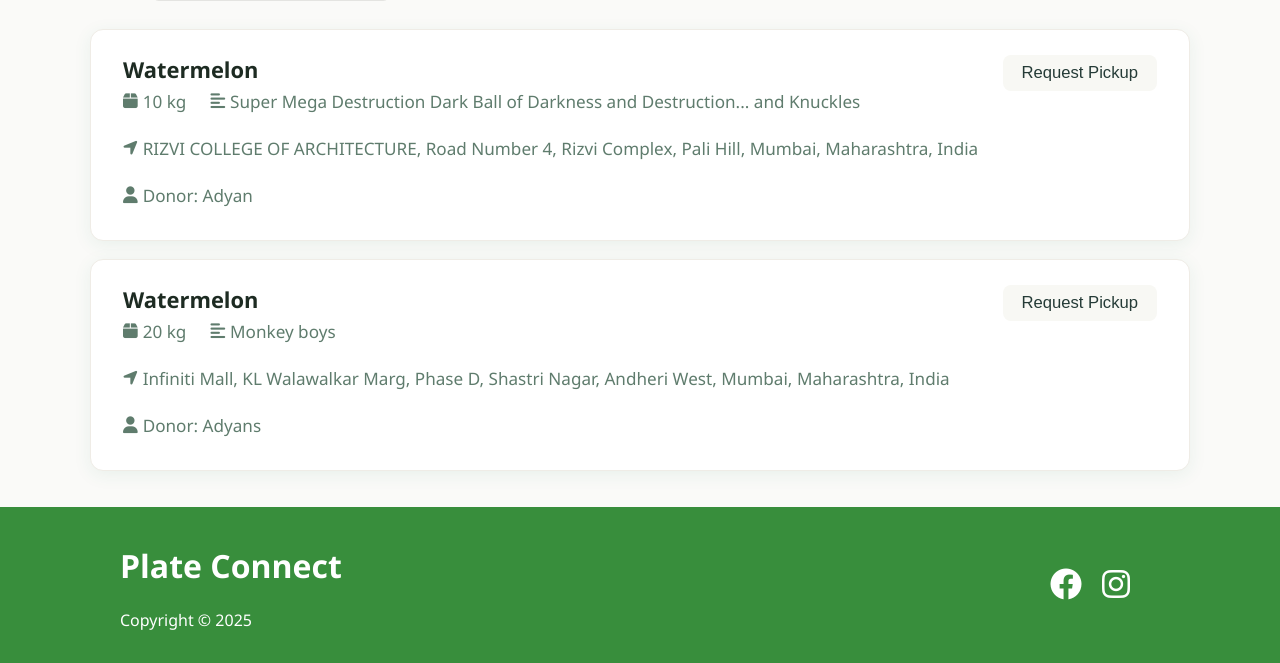
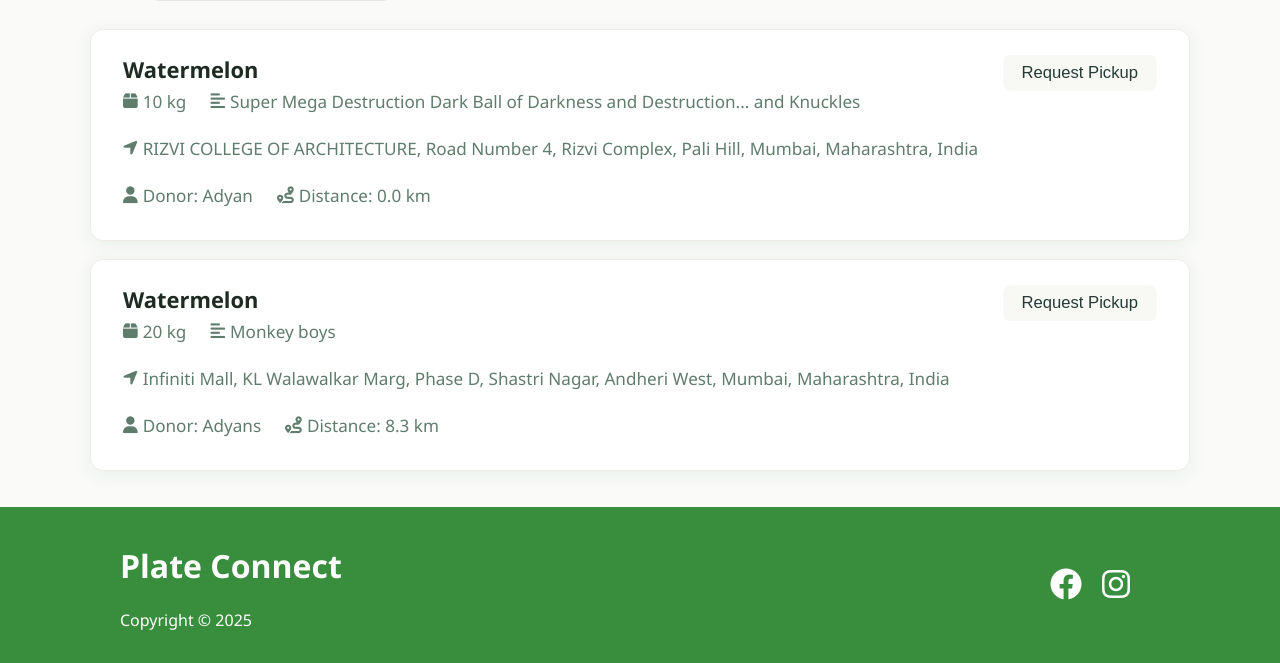
Before and after one commit to adyan5786/Plate-Connect, a Flask app: page /ngo_dashboard in a window 1280 px wide. Shown: the part 316-979 px from the top of the page. Run offline with Flask 3, Linux system fonts and the light colour scheme; a user stored in the database is signed in.

Commit message:
Added a feature in ngo_dashboard to show the distance between the ngo and the donor

```diff
--- a/app.py
+++ b/app.py
@@ -3,6 +3,7 @@ from flask_sqlalchemy import SQLAlchemy
 from werkzeug.security import generate_password_hash, check_password_hash
 import os
 from dotenv import load_dotenv
+from math import radians, cos, sin, asin, sqrt
 
 load_dotenv()
 GOOGLE_MAPS_API_KEY = os.environ.get("GOOGLE_MAPS_API_KEY")
@@ -10,6 +11,18 @@ app = Flask(__name__)
 app.secret_key = "your_secret_key"
 app.config["SQLALCHEMY_DATABASE_URI"] = "sqlite:///food_platform.db"
 db = SQLAlchemy(app)
+
+
+def haversine(lat1, lon1, lat2, lon2):
+    # convert decimal degrees to radians
+    lon1, lat1, lon2, lat2 = map(radians, [lon1, lat1, lon2, lat2])
+    # haversine formula
+    dlon = lon2 - lon1
+    dlat = lat2 - lat1
+    a = sin(dlat / 2) ** 2 + cos(lat1) * cos(lat2) * sin(dlon / 2) ** 2
+    c = 2 * asin(sqrt(a))
+    r = 6371  # Radius of earth in kilometers
+    return round(c * r, 2)
 
 
 # User Table: Donor or NGO/Shelter
@@ -297,28 +310,77 @@ def ngo_dashboard():
     if not ngo_id:
         return redirect(url_for("login"))
 
+    ngo = User.query.get(ngo_id)
     approved_listing_ids = [
         h.listing_id for h in History.query.filter_by(status="approved").all()
     ]
     requested_listing_ids = [
         req.listing_id for req in Request.query.filter_by(ngo_id=ngo_id).all()
     ]
-    listings = Listing.query.filter(
+    listings_query = Listing.query.filter(
         ~Listing.id.in_(requested_listing_ids + approved_listing_ids)
     ).all()
 
-    # Pending requests from Request table
-    pending_requests = (
+    # Available Donations - with distance
+    listings = []
+    for listing in listings_query:
+        donor = User.query.get(listing.donor_id)
+        distance = None
+        if (
+            donor
+            and donor.latitude
+            and donor.longitude
+            and ngo.latitude
+            and ngo.longitude
+        ):
+            distance = haversine(
+                ngo.latitude, ngo.longitude, donor.latitude, donor.longitude
+            )
+        listings.append({"listing": listing, "donor": donor, "distance": distance})
+
+    # My Requests
+    pending_requests_query = (
         Request.query.filter_by(ngo_id=ngo_id)
         .join(Listing, Request.listing_id == Listing.id)
         .add_entity(Listing)
         .all()
     )
+    pending_requests = []
+    for req, listing in pending_requests_query:
+        donor = User.query.get(listing.donor_id)
+        distance = None
+        if (
+            donor
+            and donor.latitude
+            and donor.longitude
+            and ngo.latitude
+            and ngo.longitude
+        ):
+            distance = haversine(
+                ngo.latitude, ngo.longitude, donor.latitude, donor.longitude
+            )
+        pending_requests.append((req, listing, donor, distance))
 
-    # Approved/rejected requests from History table
-    my_history = History.query.filter(
+    # My History
+    my_history_query = History.query.filter(
         History.ngo_id == ngo_id, History.status.in_(["approved", "rejected"])
     ).all()
+    my_history = []
+    for h in my_history_query:
+        donor = User.query.get(h.donor_id)
+        distance = None
+        if (
+            donor
+            and donor.latitude
+            and donor.longitude
+            and ngo.latitude
+            and ngo.longitude
+        ):
+            distance = haversine(
+                ngo.latitude, ngo.longitude, donor.latitude, donor.longitude
+            )
+        h.donor = donor  # for template compatibility
+        my_history.append((h, donor, distance))
 
     return render_template(
         "ngo_dashboard.html",
--- a/templates/donor_dashboard.html
+++ b/templates/donor_dashboard.html
@@ -113,6 +113,8 @@
                             <span><i class="fa fa-align-left icon"></i> {{ entry.listing.description }}</span>
                             <span class="pickup-requester"><i class="fa fa-user icon"></i> Requested by: {{
                                 entry.ngo.name }}</span>
+                            <span class="pickup-requester"><i class="fa fa-location-arrow icon"></i> NGO Address: {{
+                                entry.ngo.address }}</span>
                         </div>
                     </div>
                     <div class="listing-actions">
--- a/templates/ngo_dashboard.html
+++ b/templates/ngo_dashboard.html
@@ -47,19 +47,23 @@
                     </select>
                 </div>
                 {% if listings %}
-                {% for listing in listings %}
-                <div class="listing-card" data-id="{{ listing.id }}">
+                {% for item in listings %}
+                <div class="listing-card" data-id="{{ item.listing.id }}">
                     <div class="listing-details">
-                        <div class="listing-title">{{ listing.food_type }}</div>
+                        <div class="listing-title">{{ item.listing.food_type }}</div>
                         <div class="listing-meta">
-                            <span><i class="fa fa-box icon"></i> {{ listing.quantity }}</span>
-                            <span><i class="fa fa-align-left icon"></i> {{ listing.description }}</span>
-                            <span><i class="fa fa-location-arrow icon"></i> {{ listing.address }}</span>
-                            <span><i class="fa fa-user icon"></i> Donor: {{ listing.donor.name if listing.donor else 'Unknown' }}</span>
+                            <span><i class="fa fa-box icon"></i> {{ item.listing.quantity }}</span>
+                            <span><i class="fa fa-align-left icon"></i> {{ item.listing.description }}</span>
+                            <span><i class="fa fa-location-arrow icon"></i> {{ item.listing.address }}</span>
+                            <span><i class="fa fa-user icon"></i> Donor: {{ item.donor.name if item.donor else 'Unknown'
+                                }}</span>
+                            {% if item.distance is not none %}
+                            <span><i class="fa fa-route icon"></i> Distance: {{ item.distance }} km</span>
+                            {% endif %}
                         </div>
                     </div>
                     <div class="listing-actions">
-                        <form method="POST" action="{{ url_for('request_listing', listing_id=listing.id) }}">
+                        <form method="POST" action="{{ url_for('request_listing', listing_id=item.listing.id) }}">
                             <button type="submit" class="btn-edit">Request Pickup</button>
                         </form>
                     </div>
@@ -72,9 +76,8 @@
 
             <!-- My Requests Tab -->
             <div id="tab-requests" class="listings-table" style="display:none;">
-                <h3>Pending Requests</h3>
                 {% if pending_requests %}
-                {% for req, listing in pending_requests %}
+                {% for req, listing, donor, distance in pending_requests %}
                 <div class="listing-card" data-id="{{ listing.id }}">
                     <div class="listing-details">
                         <div class="listing-title">{{ listing.food_type }}</div>
@@ -82,11 +85,14 @@
                             <span><i class="fa fa-box icon"></i> {{ listing.quantity }}</span>
                             <span><i class="fa fa-align-left icon"></i> {{ listing.description }}</span>
                             <span><i class="fa fa-location-arrow icon"></i> {{ listing.address }}</span>
-                            <span><i class="fa fa-user icon"></i> Donor: {{ listing.donor.name if listing.donor else 'Unknown' }}</span>
+                            <span><i class="fa fa-user icon"></i> Donor: {{ listing.donor.name if listing.donor else
+                                'Unknown' }}</span>
+                            <span><i class="fa fa-route icon"></i> Distance: {{ distance }} km</span>
                         </div>
                     </div>
                     <div class="listing-actions">
-                        <span class="btn-edit" style="background: #e6f7e6; color: #2b824c; cursor: default;">Pending</span>
+                        <span class="btn-edit"
+                            style="background: #e6f7e6; color: #2b824c; cursor: default;">Pending</span>
                     </div>
                 </div>
                 {% endfor %}
@@ -98,7 +104,7 @@
             <!-- Request History Tab -->
             <div id="tab-history" class="listings-table" style="display:none;">
                 {% if my_history %}
-                {% for h in my_history %}
+                {% for h, donor, distance in my_history %}
                 <div class="listing-card" data-id="{{ h.listing_id }}">
                     <div class="listing-details">
                         <div class="listing-title">{{ h.food_type }}</div>
@@ -106,14 +112,18 @@
                             <span><i class="fa fa-box icon"></i> {{ h.quantity }}</span>
                             <span><i class="fa fa-align-left icon"></i> {{ h.description }}</span>
                             <span><i class="fa fa-location-arrow icon"></i> {{ h.address }}</span>
-                            <span><i class="fa fa-user icon"></i> Donor: {{ h.donor.name if h.donor else 'Unknown' }}</span>
+                            <span><i class="fa fa-user icon"></i> Donor: {{ h.donor.name if h.donor else 'Unknown'
+                                }}</span>
+                            <span><i class="fa fa-route icon"></i> Distance: {{ distance }} km</span>
                         </div>
                     </div>
                     <div class="listing-actions">
                         {% if h.status == "approved" %}
-                        <span class="btn-edit" style="background: #e6f7e6; color: #2b824c; cursor: default;">Approved</span>
+                        <span class="btn-edit"
+                            style="background: #e6f7e6; color: #2b824c; cursor: default;">Approved</span>
                         {% elif h.status == "rejected" %}
-                        <span class="btn-edit" style="background: #f9e2e2; color: #c0392b; cursor: default;">Rejected</span>
+                        <span class="btn-edit"
+                            style="background: #f9e2e2; color: #c0392b; cursor: default;">Rejected</span>
                         {% endif %}
                     </div>
                 </div>
@@ -156,4 +166,5 @@
         });
     </script>
 </body>
+
 </html>
```
Also changed, not shown: instance/food_platform.db.
